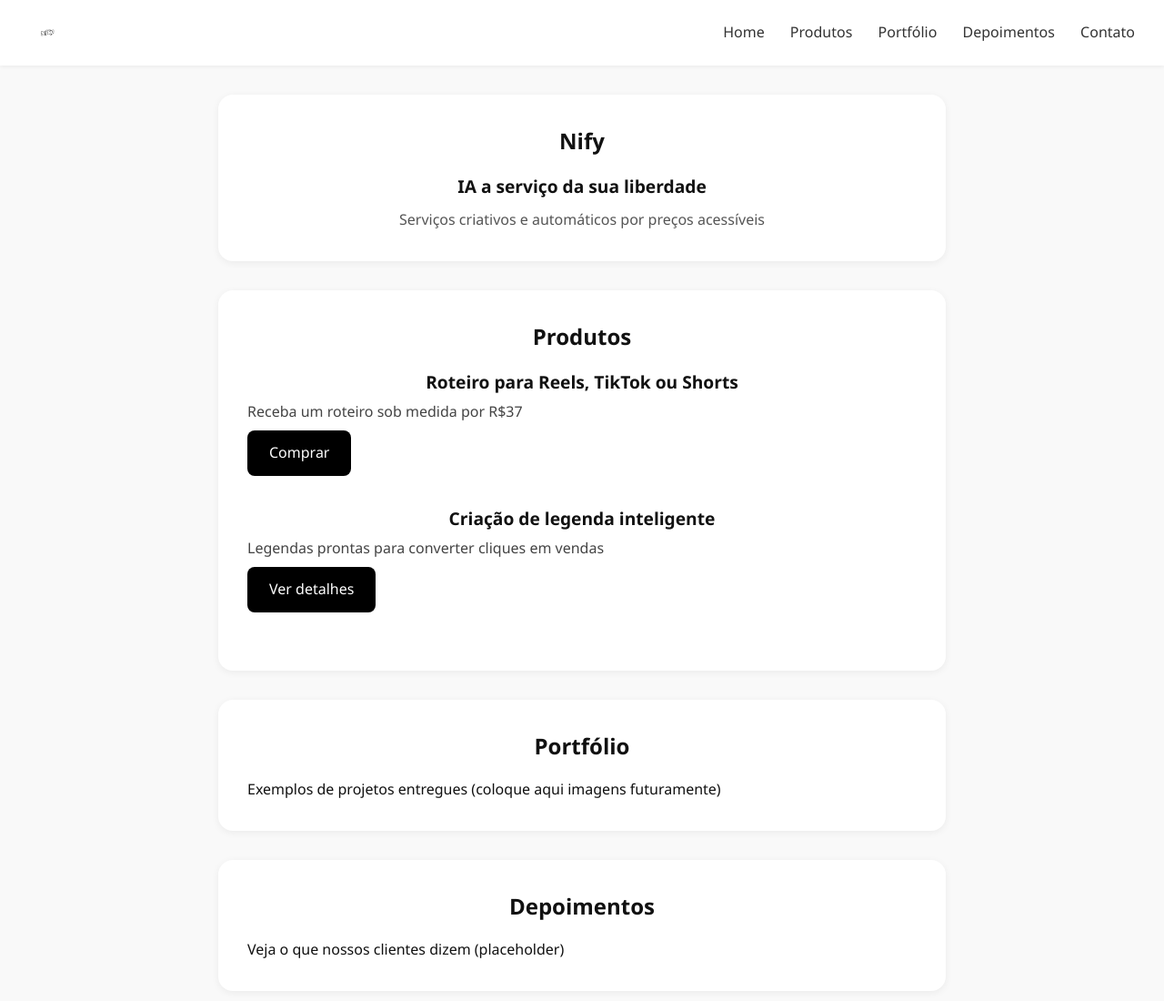
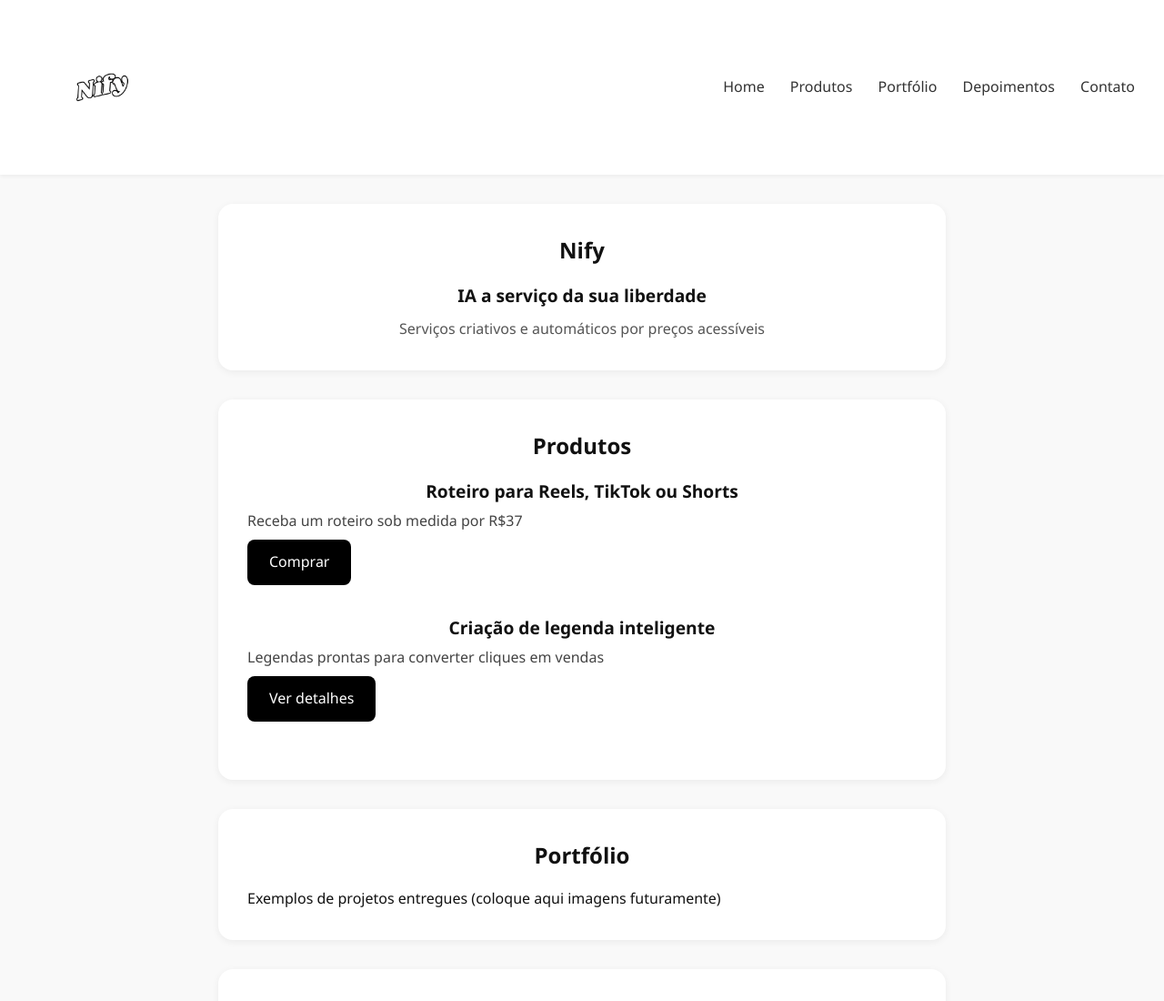
Before and after one commit to nify-drop/Nify, a plain HTML site: page index.html in a window 1280 px wide. Shown: the top 1100 px of the page at 91% size. Drawn offline with Linux system fonts and the light colour scheme.

Commit message:
Update style.css

```diff
--- a/style.css
+++ b/style.css
@@ -26,7 +26,7 @@ body {
 }
 
 .logo {
-  max-height: 40px;
+  max-height: 160px;
 }
 
 .nav-links a {
```
